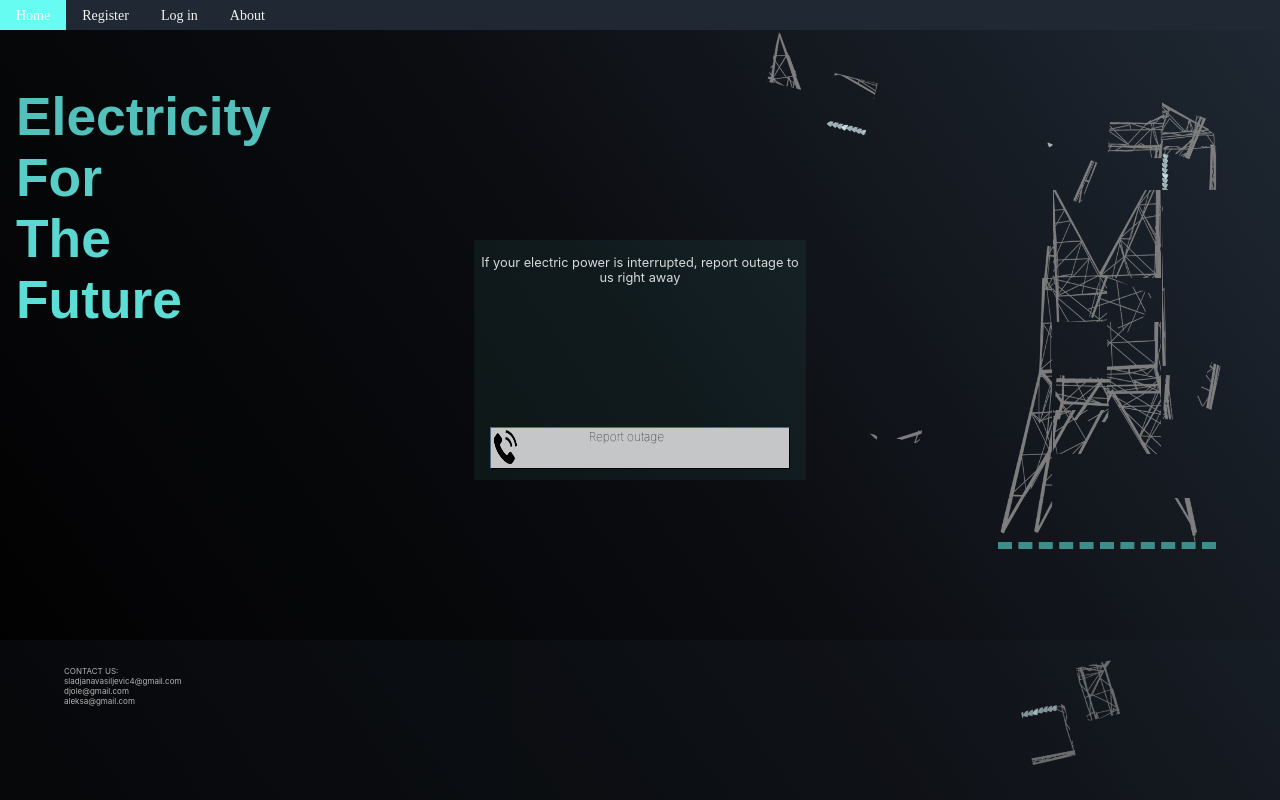
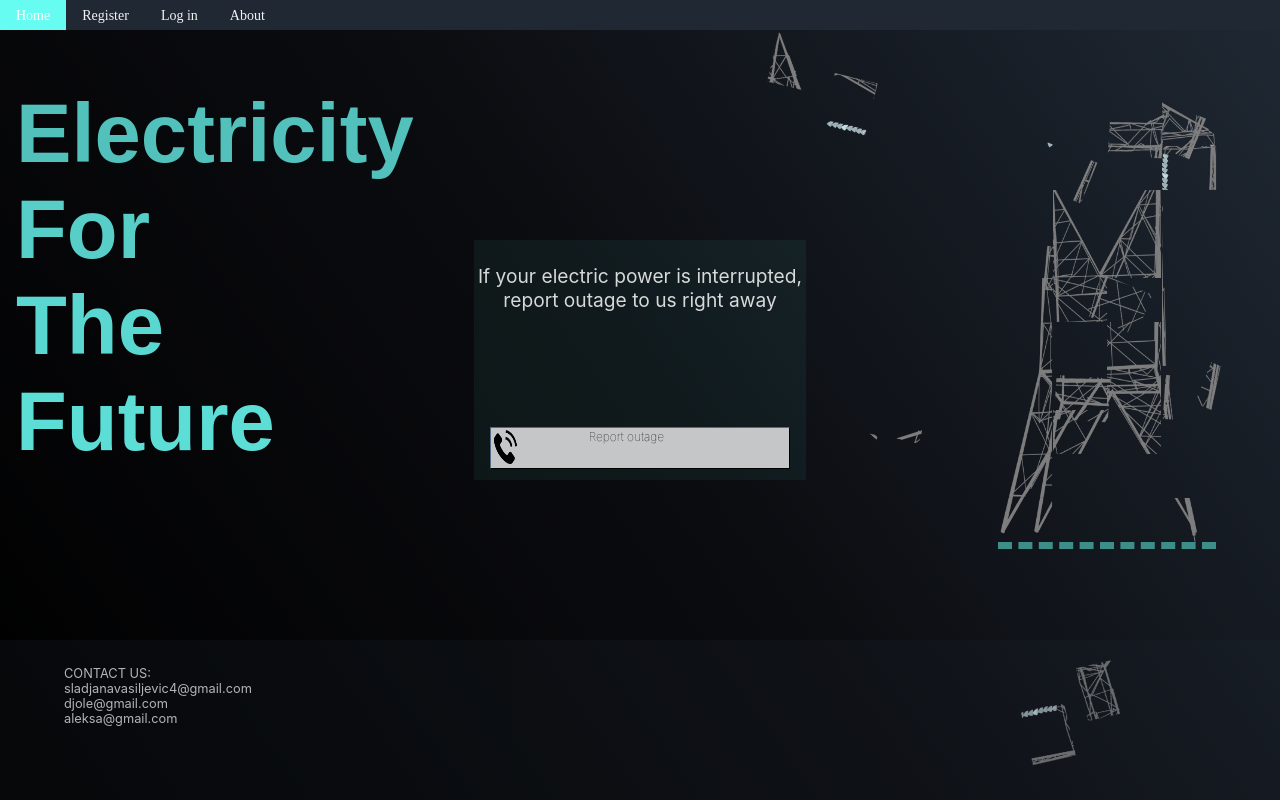
Before and after one commit to arokvic/PUSGS-Angular-.NETCore-2021, an Angular app: page / in a window 1280 px wide. Built offline with nearby package versions, Linux system fonts and the light colour scheme.

Commit message:
font size

```diff
--- a/src/app/app.component.css
+++ b/src/app/app.component.css
@@ -32,7 +32,7 @@ html, body{
     margin-left:5%;
     margin-top: 2%;
     font-family:-apple-system, BlinkMacSystemFont, 'Segoe UI', Roboto, Oxygen, Ubuntu, Cantarell, 'Open Sans', 'Helvetica Neue', sans-serif;
-    font-size: 8px;
+    font-size: 1vw;
 }
 /* #endregion */
 
@@ -144,7 +144,7 @@ html, body{
     overflow: auto;
 }
 .tekst{
-    font-size: 80%;
+    font-size: 1.5vw;
     font-family: -apple-system, BlinkMacSystemFont, 'Segoe UI', Roboto, Oxygen, Ubuntu, Cantarell, 'Open Sans', 'Helvetica Neue', sans-serif;
     margin-top: 0%;
 }
@@ -200,7 +200,7 @@ html, body{
 .naslov{
 
     font-family: Arial, Helvetica, sans-serif;
-    font-size: 40pt;
+    font-size: 6.5vw;
     font-weight: bold;
     margin-left: 16px;
     margin-top: 5%;
```
